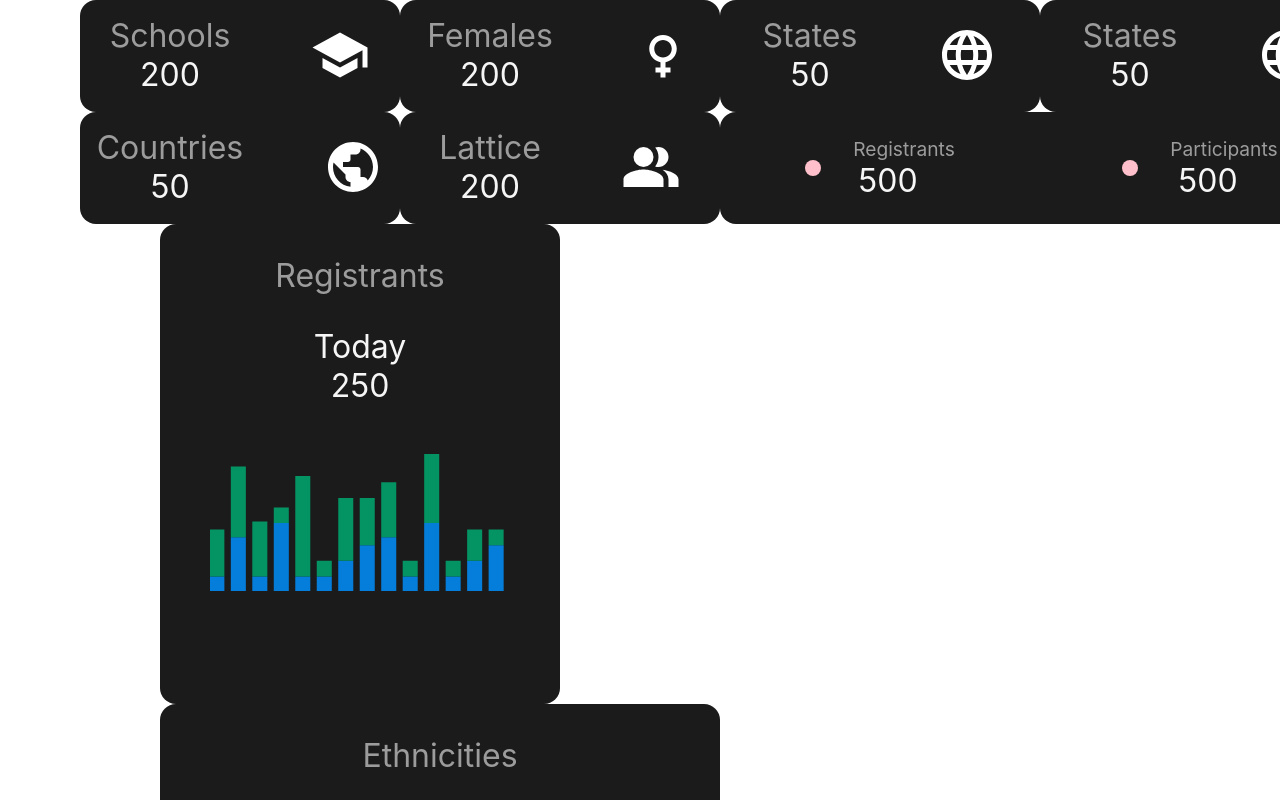
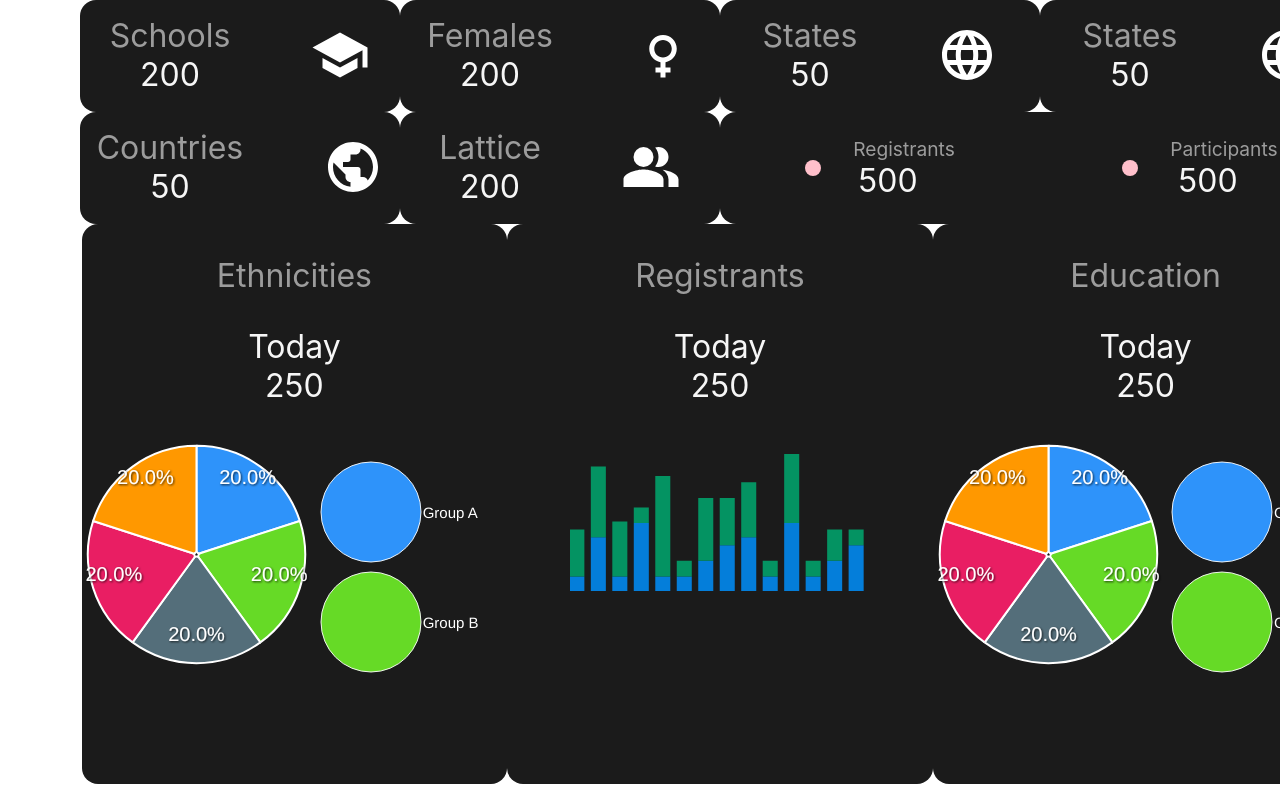
Before and after one commit to nishilfaldu/react-dashboard, a React (Create React App) app: page / in a window 1280 px wide. Shown: the top 800 px of the page. Built offline with nearby package versions, Linux system fonts and the light colour scheme.

Commit message:
similar height to chart components

```diff
--- a/src/components/StatsDashboard.js
+++ b/src/components/StatsDashboard.js
@@ -9,7 +9,7 @@ import PublicIcon from '@mui/icons-material/Public';
 import PeopleAltIcon from '@mui/icons-material/PeopleAlt';
 import styled from 'styled-components';
 
-const SmallComponentsRow = styled.div`
+const StyledRow = styled.div`
     display: flex;
     justify-content: center;
     align-items: center;
@@ -18,7 +18,7 @@ const SmallComponentsRow = styled.div`
 const StatsDashboard = function(){
     return(
         <div>
-            <SmallComponentsRow>
+            <StyledRow>
                 <IconFigureCard cardTitle="Schools" cardValue="200" Icon={
                                             <SchoolIcon sx={{ fontSize: 60, color: 'white' }}/>
                                             }>
@@ -35,9 +35,9 @@ const StatsDashboard = function(){
                                         <LanguageIcon sx={{ fontSize: 60, color: 'white' }}/>
                                         }>
                 </IconFigureCard>
-            </SmallComponentsRow>
+            </StyledRow>
 
-            <SmallComponentsRow>
+            <StyledRow>
                 <IconFigureCard cardTitle="Countries" cardValue="50" Icon={
                                             <PublicIcon sx={{ fontSize: 60, color: 'white' }}/>
                                             }>
@@ -51,12 +51,18 @@ const StatsDashboard = function(){
                                 LabelTwo="Participants"
                                 ValueTwo="500">
                 </BadgeFigureCard>
-            </SmallComponentsRow>
+            </StyledRow>
 
-            <BarChartCard></BarChartCard>
-            <PieChartCard cardTitle="Ethnicities" cardLabel="Today" cardValue="250"></PieChartCard>
+            <StyledRow>
+                <PieChartCard cardTitle="Ethnicities" cardLabel="Today" cardValue="250"></PieChartCard>
+                <BarChartCard></BarChartCard>
+                <PieChartCard cardTitle="Education" cardLabel="Today" cardValue="250"></PieChartCard>
+            </StyledRow>
 
-            <PieChartCard cardTitle="Education" cardLabel="Today" cardValue="250"></PieChartCard>
+
+
+
+
         </div>
     );
 }
--- a/src/styling-properties/propBarChart.js
+++ b/src/styling-properties/propBarChart.js
@@ -12,8 +12,8 @@ export default {
   fontFamily: "Poppins",
 
   // Properties of a Card
-  cardHeight: "30rem",
-  cardWidth: "25rem",
+  cardHeight: "35rem",
+  cardWidth: "26.6rem",
   borderRadius: "1rem",
   colorCardBackground: "#1B1B1B",
 
--- a/src/styling-properties/propPieChart.js
+++ b/src/styling-properties/propPieChart.js
@@ -13,7 +13,7 @@ export default {
 
     // Properties of a Card
     cardHeight: "35rem",
-    cardWidth: "35rem",
+    cardWidth: "26.6rem",
     borderRadius: "1rem",
     colorCardBackground: "#1B1B1B",
 
```
